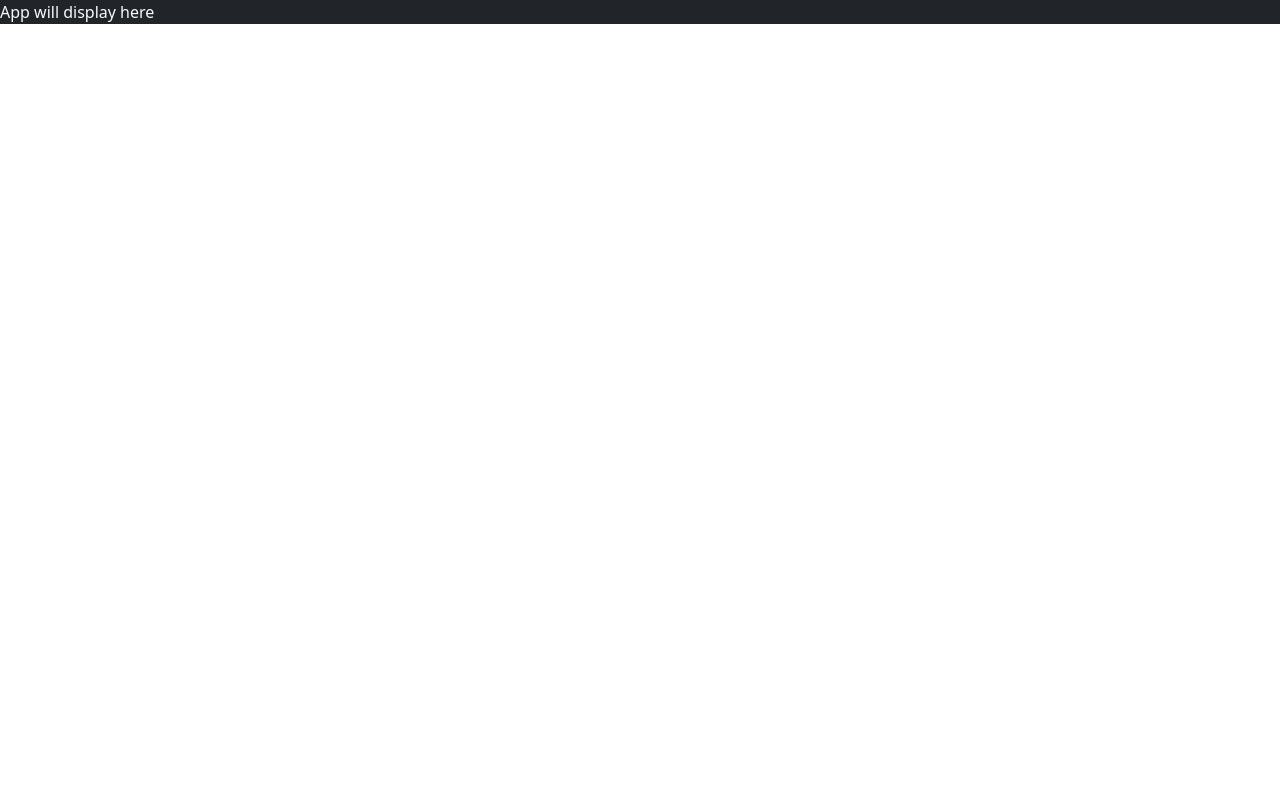
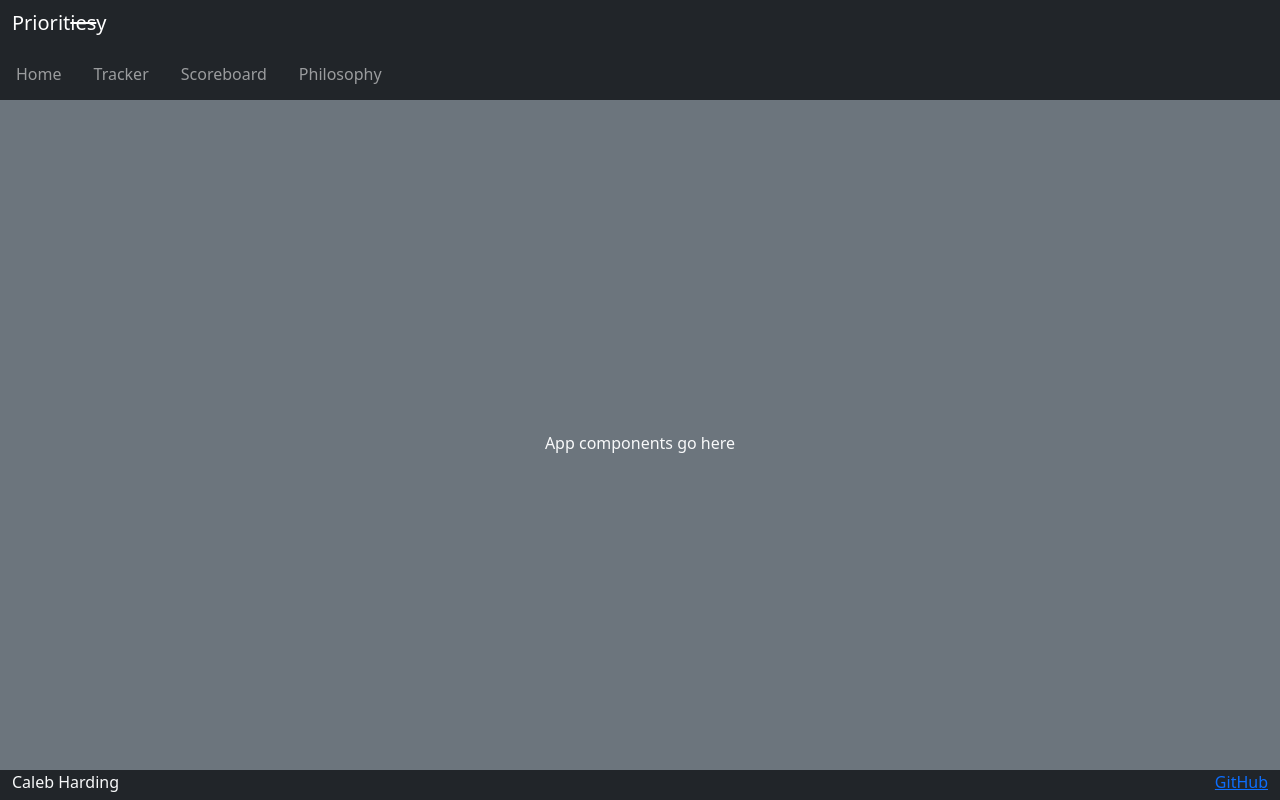
Before and after one commit to calebcsjm/startup, a React (Vite) app: page / in a window 1280 px wide. Built offline with nearby package versions, Linux system fonts and the light colour scheme.

Commit message:
React with header and footer

```diff
--- a/src/app.css
+++ b/src/app.css
@@ -1,4 +1,4 @@
-.body {
+body {
     display: flex;
     flex-direction: column;
 }
--- a/src/app.jsx
+++ b/src/app.jsx
@@ -3,5 +3,36 @@ import 'bootstrap/dist/css/bootstrap.min.css';
 import './app.css';
 
 export default function App() {
-  return <div className='body bg-dark text-light'>App will display here</div>;
+  return (
+    <body className="bg-dark text-light">
+      <header className="container-fluid">
+        <nav className="navbar fixed-top navbar-dark">
+          <a className="navbar-brand" href="#">Priorit<s>ies</s>y</a>
+          <menu className="navbar-nav">
+            <li className="nav-item">
+              <a className="nav-link" href="index.html">Home</a>
+            </li>
+            <li className="nav-item">
+              <a className="nav-link" href="goaltracker.html">Tracker</a>
+            </li>
+            <li className="nav-item">
+              <a className="nav-link" href="scores.html">Scoreboard</a>
+            </li>
+            <li className="nav-item">
+              <a className="nav-link" href="philosophy.html">Philosophy</a>
+            </li>
+          </menu>
+        </nav>
+      </header>
+
+      <main className="container-fluid bg-secondary text-center">App components go here</main>
+
+    <footer>
+      <div className="container-fluid">
+        <span className="page-author">Caleb Harding</span>
+        <a className="source-code" href="https://github.com/calebcsjm/startup">GitHub</a>
+      </div>
+    </footer>
+  </body>
+  );
 }
```
